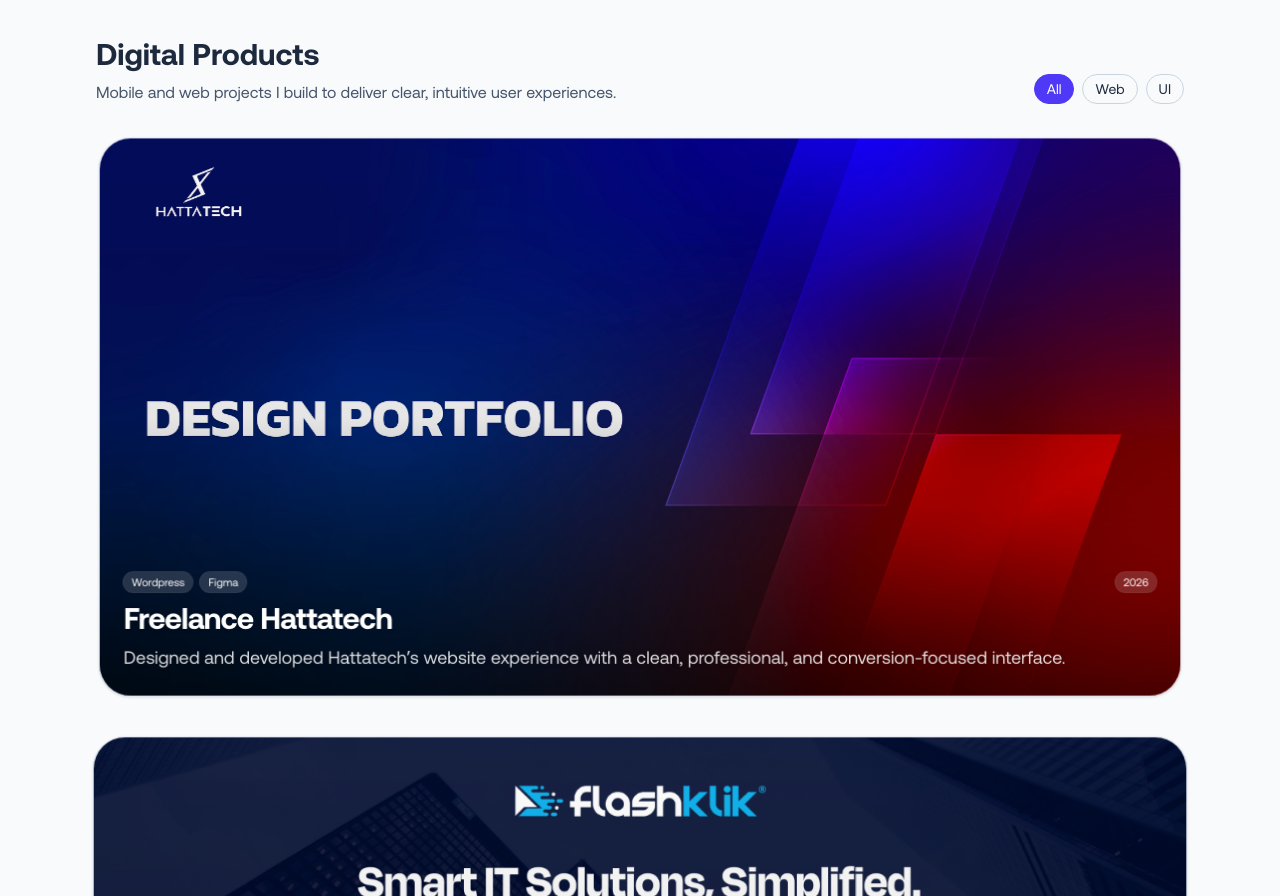
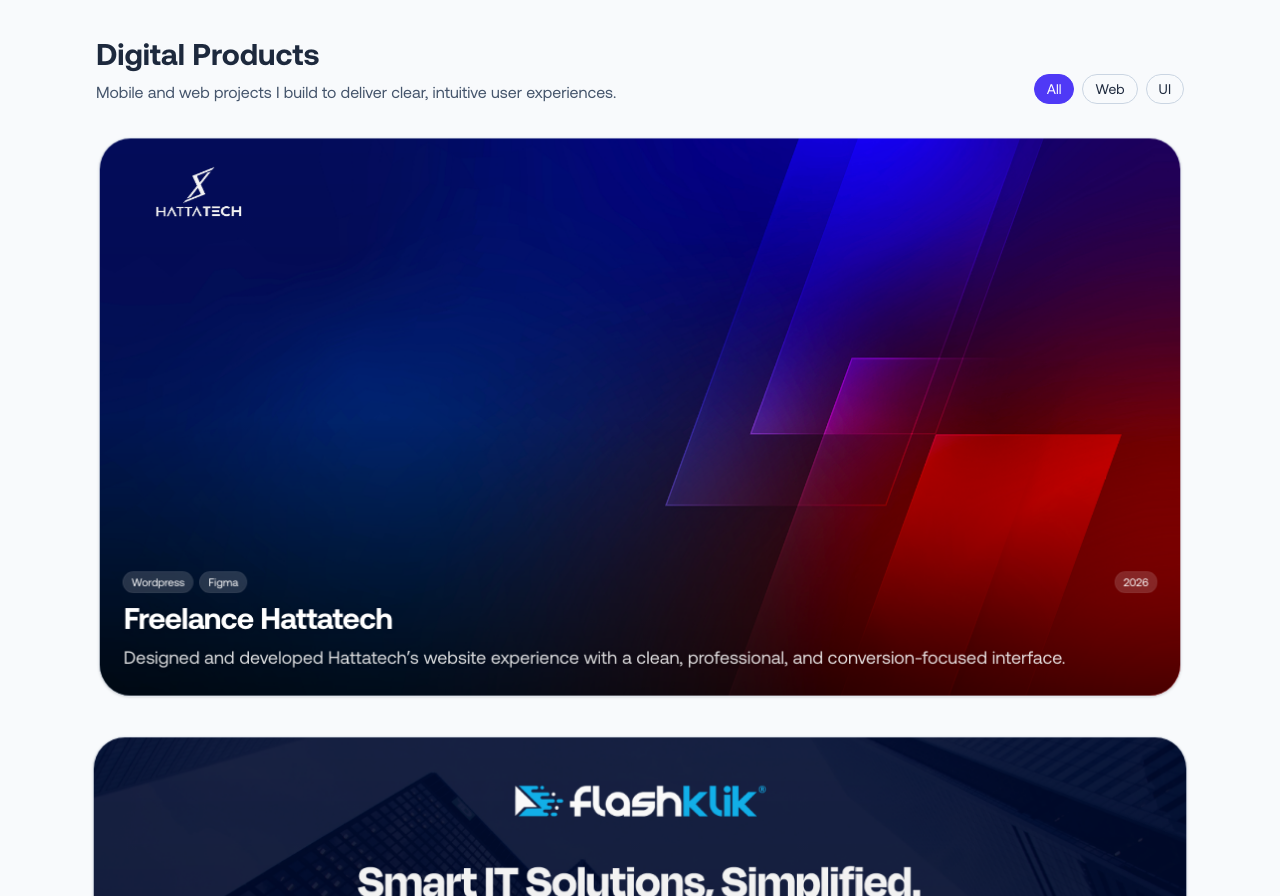
Before and after one commit to MassiveProject/uiuxportfolio, a React (Vite) app: page / in a window 1280 px wide. Shown: the part 680-1576 px from the top of the page. Built offline with nearby package versions, Linux system fonts and the light colour scheme; a web font is replaced by a local one.

Commit message:
kelupaan update

```diff
--- a/src/App.jsx
+++ b/src/App.jsx
@@ -21,7 +21,7 @@
     title: "Freelance Hattatech",
     description:
       "Designed and developed Hattatech’s website experience with a clean, professional, and conversion-focused interface.",
-    cover: "/freelance-hattatech.png",
+    cover: "/hatta-bg.png",
     tags: ["Wordpress", "Figma"],
     categories: ["web", "ui"],
     link: "https://www.figma.com/proto/93znEzR4jcdctthvld9VGT/Hattatech-Social-Media?node-id=449-456&t=0vioqIsPAcNDKVGZ-0&scaling=scale-down-width&content-scaling=fixed&page-id=0%3A1",
```
Also changed, not shown: public/hatta-bg.png (added).
